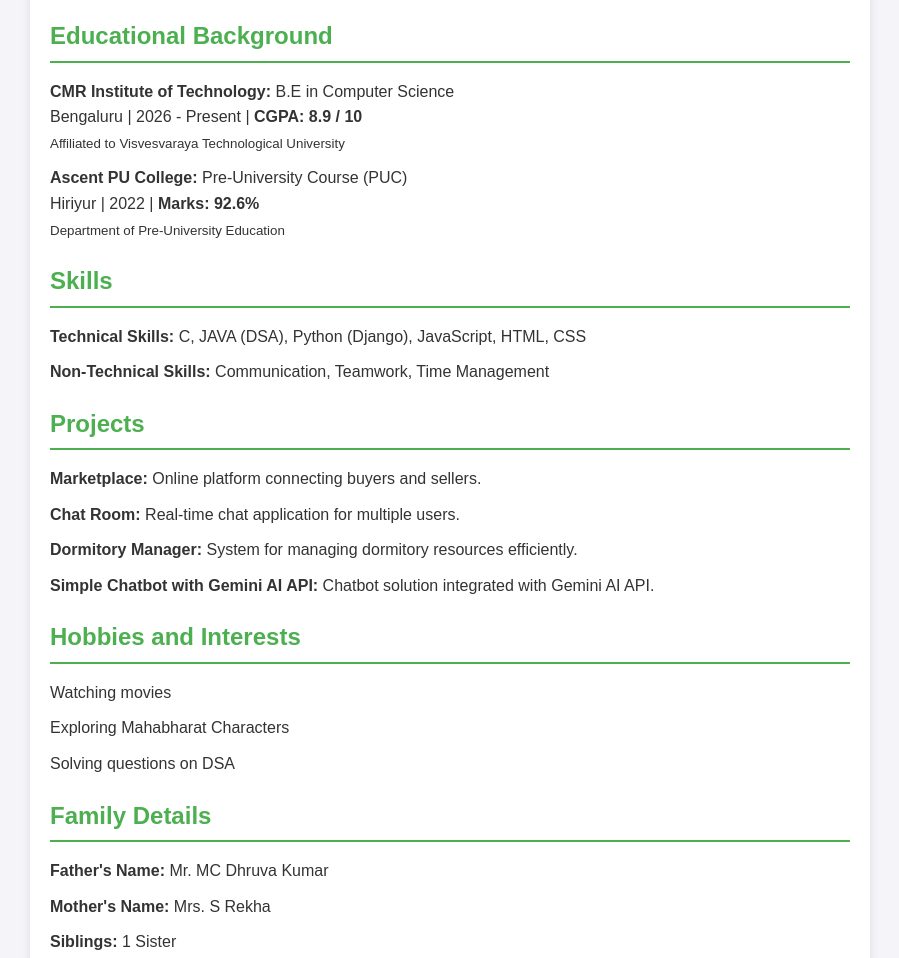
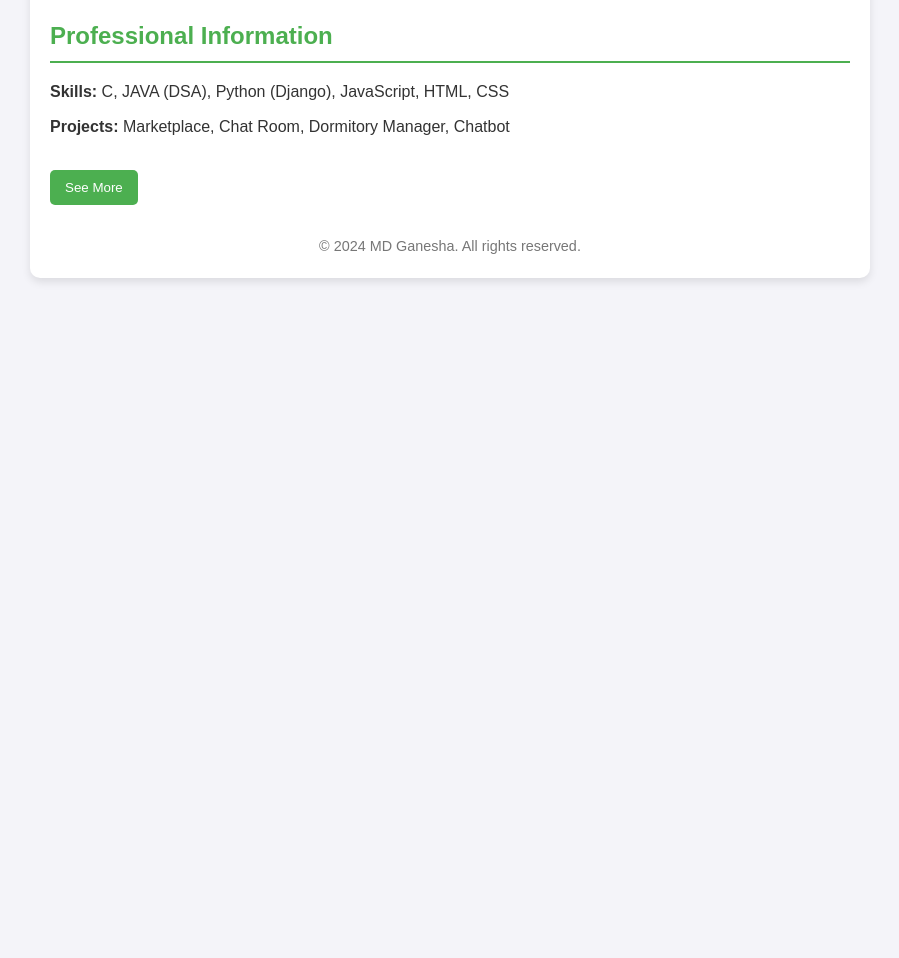
Before and after one commit to MDGanesha/webtech_assignment, a plain HTML site: page biodata.html in a window 1280 px wide. Shown: the part 448-1406 px from the top of the page, without its empty margins (190-1089 px from the left). After the commit the page ends 800 px from the top, so only its background shows below. Drawn offline with Linux system fonts and the light colour scheme.

Commit message:
Update biodata.html new commit for javascript

```diff
--- a/biodata.html
+++ b/biodata.html
@@ -50,18 +50,27 @@
         .highlight {
             font-weight: bold;
         }
+        .hidden {
+            display: none;
+        }
+        .btn {
+            display: inline-block;
+            margin: 10px 0;
+            padding: 10px 15px;
+            background: #4CAF50;
+            color: #fff;
+            border: none;
+            border-radius: 5px;
+            cursor: pointer;
+        }
+        .btn:hover {
+            background: #45a049;
+        }
         footer {
             text-align: center;
             font-size: 0.9rem;
             color: #777;
             margin-top: 20px;
-        }
-        footer a {
-            color: #4CAF50;
-            text-decoration: none;
-        }
-        footer a:hover {
-            text-decoration: underline;
         }
     </style>
 </head>
@@ -83,45 +92,19 @@
             </ul>
         </section>
         <section>
-            <h2>Educational Background</h2>
+            <h2>Professional Information</h2>
             <ul>
-                <li>
-                    <span class="highlight">CMR Institute of Technology:</span> B.E in Computer Science<br>
-                    Bengaluru | 2026 - Present | <strong>CGPA: 8.9 / 10</strong><br>
-                    <small>Affiliated to Visvesvaraya Technological University</small>
-                </li>
-                <li>
-                    <span class="highlight">Ascent PU College:</span> Pre-University Course (PUC)<br>
-                    Hiriyur | 2022 | <strong>Marks: 92.6%</strong><br>
-                    <small>Department of Pre-University Education</small>
-                </li>
+                <li><span class="highlight">Skills:</span> C, JAVA (DSA), Python (Django), JavaScript, HTML, CSS</li>
+                <li><span class="highlight">Projects:</span> Marketplace, Chat Room, Dormitory Manager, Chatbot</li>
             </ul>
         </section>
-        <section>
-            <h2>Skills</h2>
-            <ul>
-                <li><span class="highlight">Technical Skills:</span> C, JAVA (DSA), Python (Django), JavaScript, HTML, CSS</li>
-                <li><span class="highlight">Non-Technical Skills:</span> Communication, Teamwork, Time Management</li>
-            </ul>
-        </section>
-        <section>
-            <h2>Projects</h2>
-            <ul>
-                <li><span class="highlight">Marketplace:</span> Online platform connecting buyers and sellers.</li>
-                <li><span class="highlight">Chat Room:</span> Real-time chat application for multiple users.</li>
-                <li><span class="highlight">Dormitory Manager:</span> System for managing dormitory resources efficiently.</li>
-                <li><span class="highlight">Simple Chatbot with Gemini AI API:</span> Chatbot solution integrated with Gemini AI API.</li>
-            </ul>
-        </section>
-        <section>
+        <section id="additionalInfo" class="hidden">
             <h2>Hobbies and Interests</h2>
             <ul>
                 <li>Watching movies</li>
                 <li>Exploring Mahabharat Characters</li>
                 <li>Solving questions on DSA</li>
             </ul>
-        </section>
-        <section>
             <h2>Family Details</h2>
             <ul>
                 <li><span class="highlight">Father's Name:</span> Mr. MC Dhruva Kumar</li>
@@ -129,9 +112,25 @@
                 <li><span class="highlight">Siblings:</span> 1 Sister</li>
             </ul>
         </section>
+        <button class="btn" id="seeMoreBtn">See More</button>
         <footer>
             &copy; 2024 MD Ganesha. All rights reserved.
         </footer>
     </div>
+
+    <script>
+        const seeMoreBtn = document.getElementById('seeMoreBtn');
+        const additionalInfo = document.getElementById('additionalInfo');
+
+        seeMoreBtn.addEventListener('click', () => {
+            if (additionalInfo.classList.contains('hidden')) {
+                additionalInfo.classList.remove('hidden');
+                seeMoreBtn.textContent = 'See Less';
+            } else {
+                additionalInfo.classList.add('hidden');
+                seeMoreBtn.textContent = 'See More';
+            }
+        });
+    </script>
 </body>
 </html>
```
